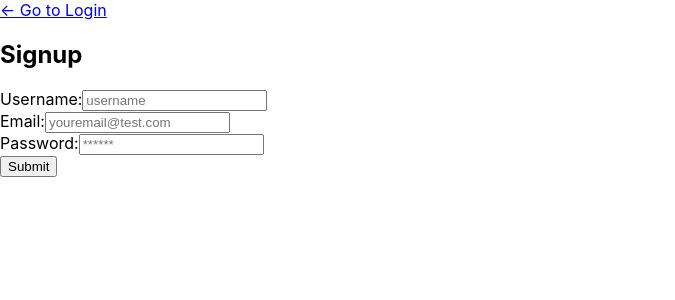
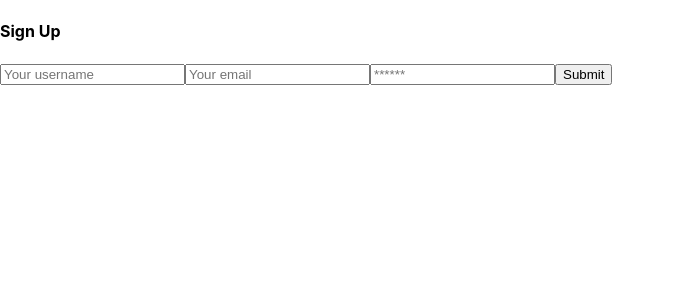
Before and after one commit to alinz07/Propagatorz, a React (Create React App) app in the folder client/: page /signup in a window 1280 px wide. Shown: the top 300 px of the page, without its empty margins (0-675 px from the left). Built offline with nearby package versions, Linux system fonts and the light colour scheme.

Commit message:
working front end to backend logic for signup form

```diff
--- a/client/src/pages/Signup.js
+++ b/client/src/pages/Signup.js
@@ -1,76 +1,87 @@
 import React, { useState } from 'react';
-import { Link } from 'react-router-dom';
 import { useMutation } from '@apollo/client';
-import Auth from '../utils/auth';
 import { ADD_USER } from '../utils/mutations';
 
-function Signup(props) {
-  const [formState, setFormState] = useState({ email: '', username: '', password: '' });
-  const [addUser] = useMutation(ADD_USER);
+import Auth from '../utils/auth';
 
-  const handleFormSubmit = async (event) => {
-    event.preventDefault();
-    const mutationResponse = await addUser({
-     variables: {
-        email: formState.email,
-        username: formState.username,
-        password: formState.password,
-      },
+const Signup = () => {
+  const [formState, setFormState] = useState({
+    username: '',
+    email: '',
+    password: '',
   });
-     const token = mutationResponse.data.addUser.token;
-     Auth.login(token);
-  };
+  const [addUser, { error }] = useMutation(ADD_USER);
 
+  // update state based on form input changes
   const handleChange = (event) => {
     const { name, value } = event.target;
+
     setFormState({
       ...formState,
       [name]: value,
     });
   };
 
+  // submit form
+  const handleFormSubmit = async (event) => {
+    event.preventDefault();
+
+    try {
+      const { data } = await addUser({
+        variables: { ...formState },
+      });
+
+      Auth.login(data.addUser.token);
+    } catch (e) {
+      console.error(e);
+    }
+  };
+
   return (
-    <div className="container my-1">
-      <Link to="/login">← Go to Login</Link>
-
-      <h2>Signup</h2>
+    <main className="flex-row justify-center mb-4">
+      <div className="col-12 col-md-6">
+        <div className="card">
+          <h4 className="card-header">Sign Up</h4>
+          <div className="card-body">
             <form onSubmit={handleFormSubmit}>
-        <div className="flex-row space-between my-2">
-          <label htmlFor="username">Username:</label>
               <input
-            placeholder="username"
-            username="username"
+                className="form-input"
+                placeholder="Your username"
+                name="username"
                 type="username"
                 id="username"
+                value={formState.username}
                 onChange={handleChange}
               />
-        </div>
-        <div className="flex-row space-between my-2">
-          <label htmlFor="email">Email:</label>
               <input
-            placeholder="youremail@test.com"
+                className="form-input"
+                placeholder="Your email"
                 name="email"
                 type="email"
                 id="email"
+                value={formState.email}
                 onChange={handleChange}
               />
-        </div>
-        <div className="flex-row space-between my-2">
-          <label htmlFor="pwd">Password:</label>
               <input
+                className="form-input"
                 placeholder="******"
                 name="password"
                 type="password"
-            id="pwd"
+                id="password"
+                value={formState.password}
                 onChange={handleChange}
               />
+              <button className="btn d-block w-100" type="submit">
+                Submit
+              </button>
+            </form>
+
+            {error && <div>Signup failed</div>}
           </div>
-        <div className="flex-row flex-end">
-          <button type="submit">Submit</button>
         </div>
-      </form>
       </div>
+    </main>
   );
-}
+};
 
 export default Signup;
--- a/client/src/utils/mutations.js
+++ b/client/src/utils/mutations.js
@@ -11,24 +11,19 @@ export const LOGIN = gql`
   }
 `;
 
+
 export const ADD_USER = gql`
-  mutation addUser(
-      $username: String!
-      $email: String!
-      $password: String!
-    ) {
-        addUser(
-            username: $username
-            email: $email
-            password: $password
-        ) {
-            token
-            user {
-              _id
-            }
-        }
+  mutation addUser($username: String!, $email: String!, $password: String!) {
+    addUser(username: $username, email: $email, password: $password) {
+      token
+      user {
+        _id
+        username
+      }
     }
+  }
 `;
+
 
 export const ADD_POST = gql`
   mutation addPost(
```
Lines whose indentation alone changed are shown as unchanged.
